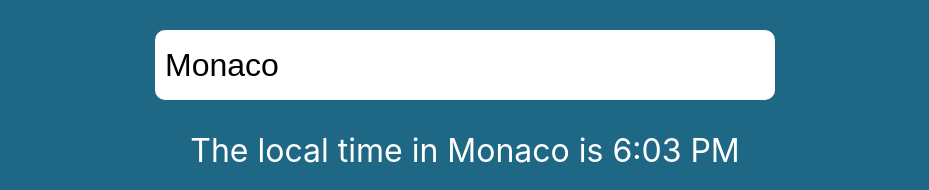
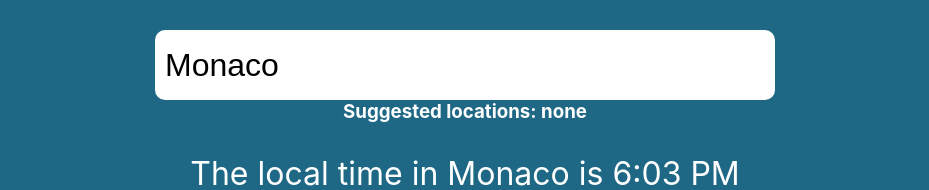
Before and after one commit to JordT/WeatherApp, a React (Create React App) app: page / in a window 1280 px wide. Shown: the top 190 px of the page, without its empty margins (175-1104 px from the left). Built offline with nearby package versions, Linux system fonts and the light colour scheme; no server answers.

Commit message:
installed cities.json

```diff
--- a/package.json
+++ b/package.json
@@ -7,9 +7,10 @@
     "@testing-library/react": "^12.1.2",
     "@testing-library/user-event": "^13.5.0",
     "axios": "^0.24.0",
+    "cities.json": "^1.1.5",
     "dotenv": "^11.0.0",
+    "intl": "^1.2.5",
     "luxon": "^2.3.0",
-    "intl": "^1.2.5",
     "react": "^17.0.2",
     "react-dom": "^17.0.2",
     "react-scripts": "5.0.0",
--- a/src/components/SearchBar/searchBar.js
+++ b/src/components/SearchBar/searchBar.js
@@ -4,7 +4,7 @@ import { useState, useCallback, useEffect } from 'react';
 const SearchBar = ({onSearch, formattedLocation}) => {
 
     const [location, setLocation] = useState('Monaco')
-
+    const [suggestedLocations, setSuggestedLocations] = useState(['none'])
     // Loads Monaco weather on page load.
     useEffect(() => {
         axios.get(`https://api.openweathermap.org/data/2.5/onecall?lat=43.7384&lon=7.4246&exclude=hourly,minutely&units=metric&appid=${process.env.REACT_APP_WEATHER_API_KEY}`)
@@ -53,6 +53,7 @@ const SearchBar = ({onSearch, formattedLocation}) => {
                 <input type="text" placeholder="Enter a city..." id="input-search"
                     onChange={(l) => setLocation(l.target.value)} value={location}>
                 </input>
+                <h3>Suggested locations: {suggestedLocations}</h3>
             </form>
         </div>
     )
```
Also changed, not shown: 1 other file (tests, documents, lock files or other folders).
